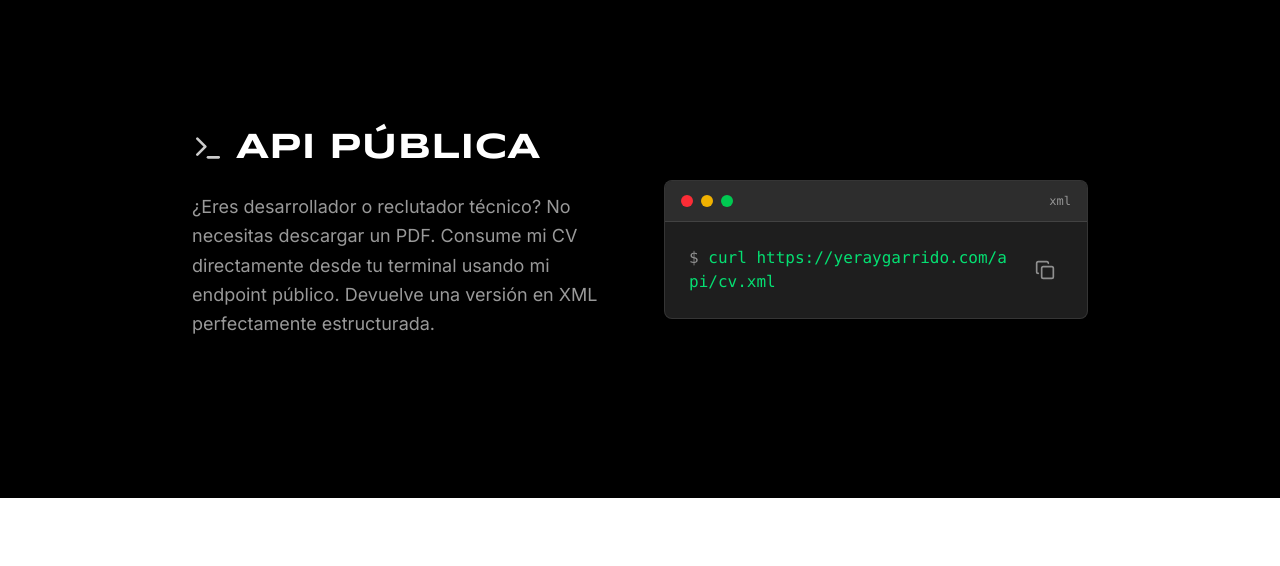
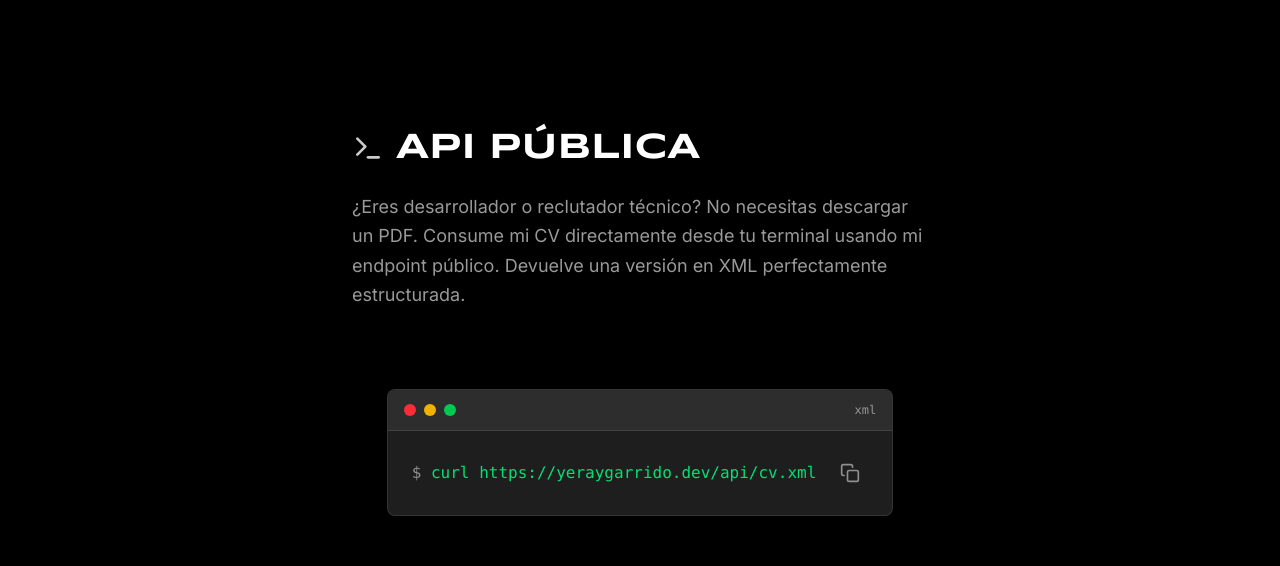
Before and after one commit to Garridoparrayeray/yeraygarrido.dev, a React (Vite) app: page / in a window 1280 px wide. Shown: the part 6680-7246 px from the top of the page. Built offline with nearby package versions, Linux system fonts and the light colour scheme; no server answers.

Commit message:
bugs solucionados, apisection seleccionaba unas llamadas anteriores no las actuales

```diff
--- a/src/components/ApiSection.tsx
+++ b/src/components/ApiSection.tsx
@@ -1,15 +1,13 @@
 import { useEffect, useRef, useState } from 'react';
 import gsap from 'gsap';
-import { ScrollTrigger } from 'gsap/ScrollTrigger';
 import { useLanguage } from '../context/LanguageContext';
-import { Terminal, Copy, Check } from 'lucide-react';
 
 export default function ApiSection() {
   const { t } = useLanguage();
   const sectionRef = useRef<HTMLDivElement>(null);
   const [copied, setCopied] = useState(false);
 
-  const command = "curl https://yeraygarrido.com/api/cv.xml";
+  const command = "curl https://yeraygarrido.dev/api/cv.xml";
 
   const handleCopy = () => {
     navigator.clipboard.writeText(command);
@@ -18,6 +16,8 @@ export default function ApiSection() {
   };
 
   useEffect(() => {
+    // gsap.context evita fugas de memoria
+    const ctx = gsap.context(() => {
       gsap.fromTo(sectionRef.current,
         { opacity: 0, y: 50 },
         {
@@ -31,14 +31,19 @@ export default function ApiSection() {
           }
         }
       );
+    }, sectionRef);
+
+    return () => ctx.revert();
   }, []);
 
   return (
     <section ref={sectionRef} className="py-24 md:py-32 px-6 md:px-12 bg-black text-white relative z-10 border-t border-white/10">
-      <div className="max-w-4xl mx-auto text-center md:text-left flex flex-col md:flex-row items-center gap-12">
+      <div className="max-w-4xl mx-auto text-center md:text-left flex flex-col md:row items-center gap-12">
+
         <div className="flex-1">
           <div className="flex items-center justify-center md:justify-start gap-3 mb-6">
-            <Terminal className="w-8 h-8 text-white/80" />
+            <svg xmlns="http://www.w3.org/2000/svg" width="32" height="32" viewBox="0 0 24 24" fill="none" stroke="currentColor" strokeWidth="2" strokeLinecap="round" strokeLinejoin="round" className="text-white/80"><polyline points="4 17 10 11 4 5"></polyline><line x1="12" y1="19" x2="20" y2="19"></line></svg>
+
             <h2 className="font-wide text-3xl md:text-4xl font-bold uppercase">
               {t('api.title')}
             </h2>
@@ -66,9 +71,13 @@ export default function ApiSection() {
               <button
                 onClick={handleCopy}
                 className="p-2 hover:bg-white/10 rounded-md transition-colors"
-                title="Copy to clipboard"
+                aria-label="Copy command"
               >
-                {copied ? <Check className="w-5 h-5 text-green-400" /> : <Copy className="w-5 h-5 text-white/50" />}
+                {copied ? (
+                  <svg xmlns="http://www.w3.org/2000/svg" width="20" height="20" viewBox="0 0 24 24" fill="none" stroke="currentColor" strokeWidth="2" strokeLinecap="round" strokeLinejoin="round" className="text-green-400"><polyline points="20 6 9 17 4 12"></polyline></svg>
+                ) : (
+                  <svg xmlns="http://www.w3.org/2000/svg" width="20" height="20" viewBox="0 0 24 24" fill="none" stroke="currentColor" strokeWidth="2" strokeLinecap="round" strokeLinejoin="round" className="text-white/50"><rect x="9" y="9" width="13" height="13" rx="2" ry="2"></rect><path d="M5 15H4a2 2 0 0 1-2-2V4a2 2 0 0 1 2-2h9a2 2 0 0 1 2 2v1"></path></svg>
+                )}
               </button>
             </div>
           </div>
```
Lines whose indentation alone changed are shown as unchanged.
